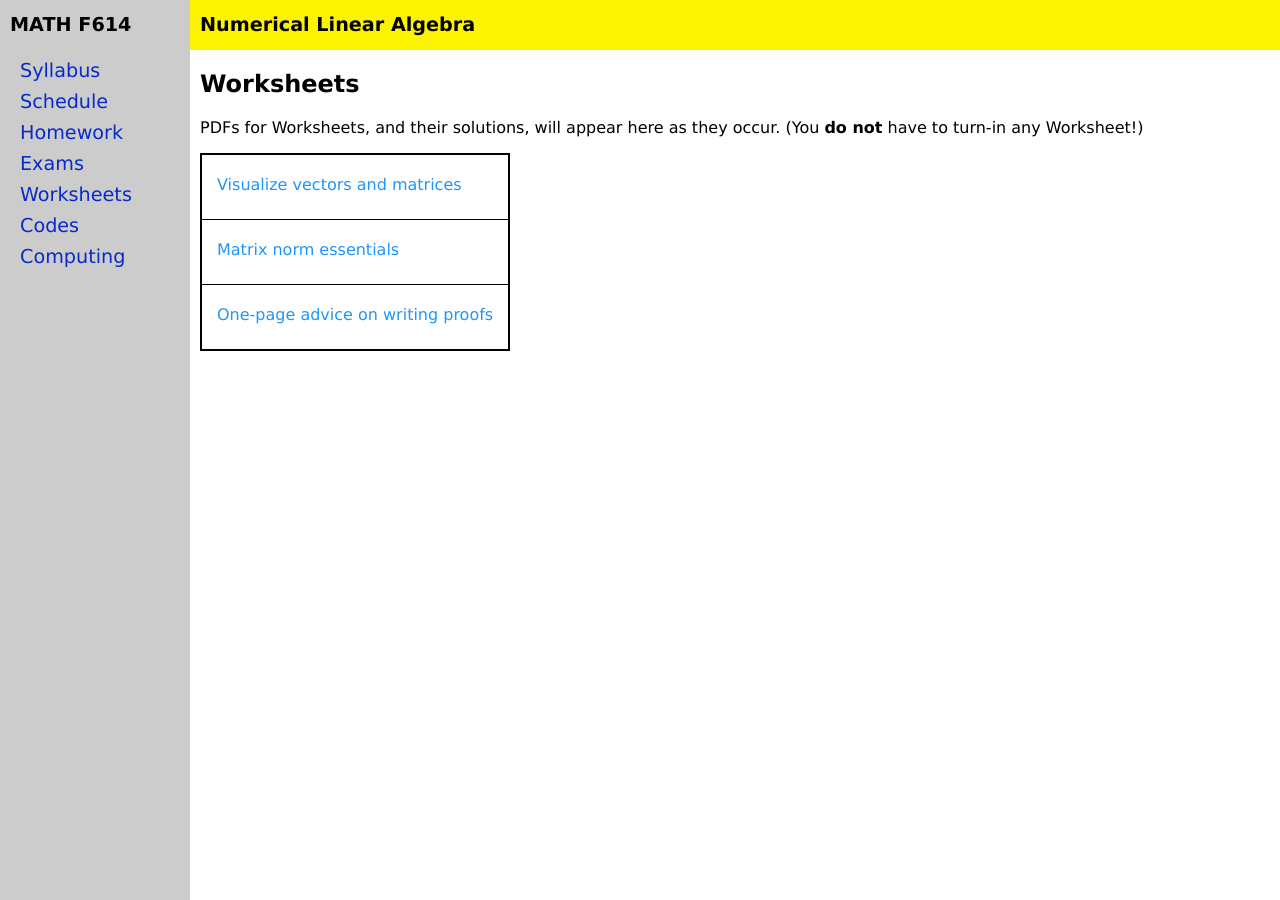
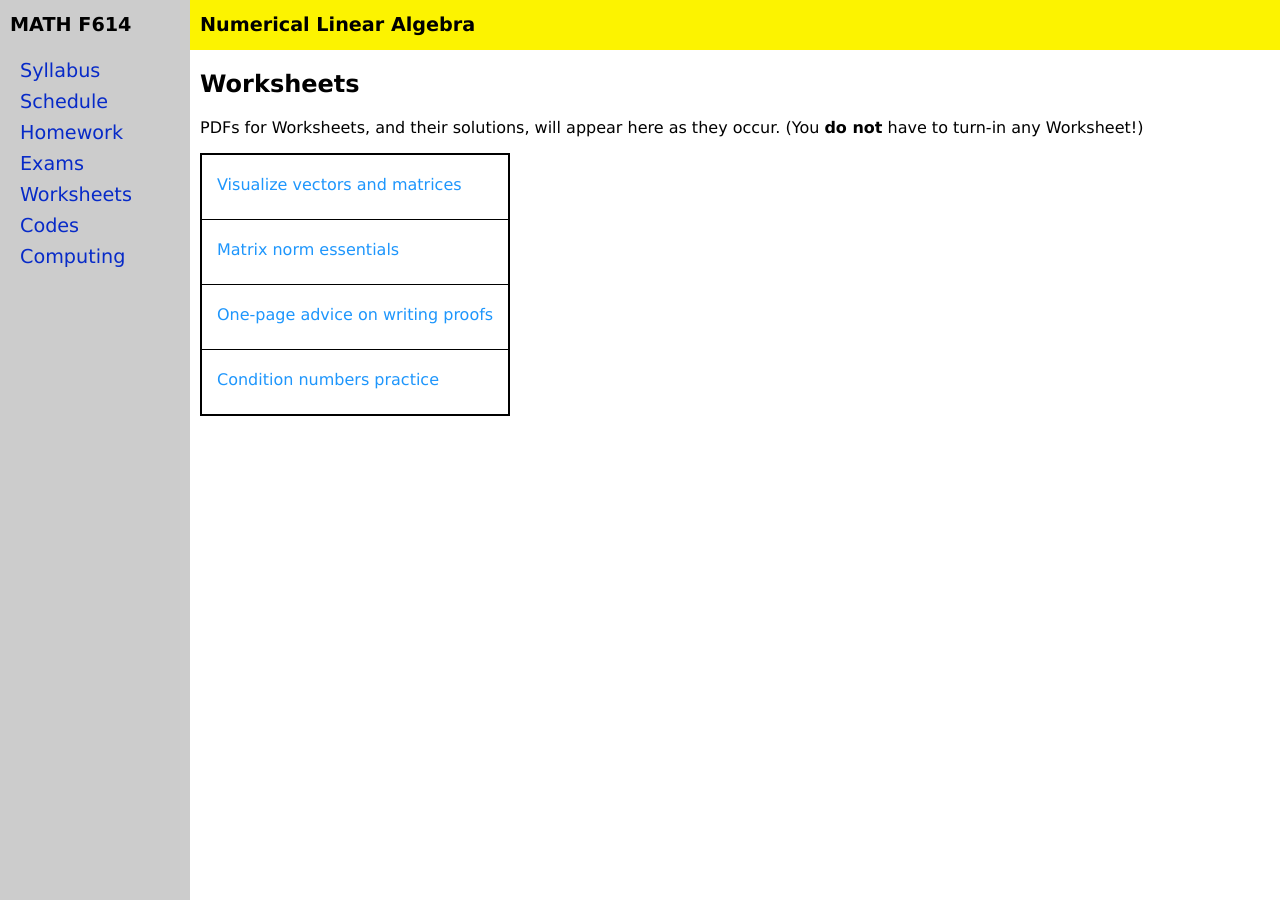
Before and after one commit to bueler/nla, a Jekyll site: the page built from worksheets.md, in a window 1280 px wide. Built offline with Jekyll 4.4.1, drawn with Linux system fonts in a browser that asks for light colours.

Commit message:
post another worksheet

```diff
--- a/_data/worksheets.yml
+++ b/_data/worksheets.yml
@@ -7,6 +7,8 @@ worksheets:
   blank: normmanifesto.pdf
 - name: One-page advice on writing proofs
   blank: proofadvice.pdf
+- name: Condition numbers practice
+  blank: conditioning.pdf
 #  description: FIXME
 #  more: see
 #  solutions: solns/singular.pdf
```
Also changed, not shown: 2 other files.
